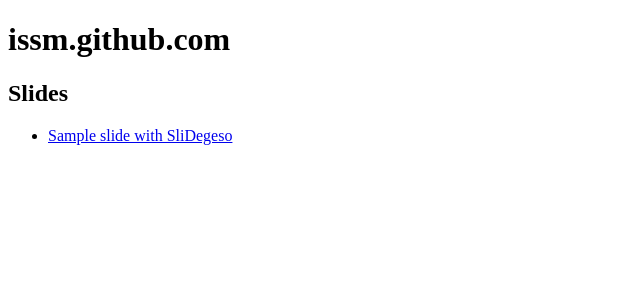
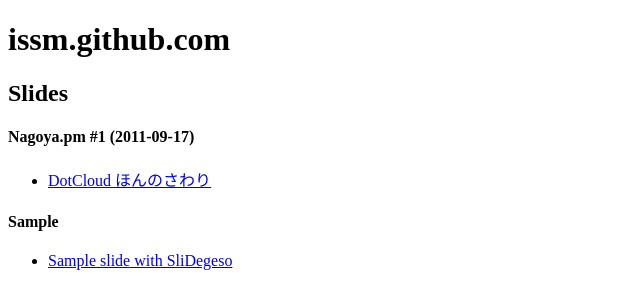
Before and after one commit to issm/issm.github.com, a plain HTML site: page index.html in a window 1280 px wide. Shown: the whole page, without its empty margins (0-640 px from the left). Drawn offline with Linux system fonts and the light colour scheme.

Commit message:
トップを修正．

```diff
--- a/index.html
+++ b/index.html
@@ -7,8 +7,15 @@
 
 <h2>Slides</h2>
 
+
+<h4>Nagoya.pm #1 (2011-09-17)</h4>
 <ul>
-<li><a href="slide/slidegeso-sample/sample.html">Sample slide with SliDegeso</a></li>
+  <li><a href="slide/2011-09-17.nagoyapm01/1.html" target="_blank">DotCloud ほんのさわり</a></li>
+</ul>
+
+<h4>Sample</h4>
+<ul>
+  <li><a href="slide/slidegeso-sample/sample.html" target="_blank">Sample slide with SliDegeso</a></li>
 </ul>
 
 </body>
```
